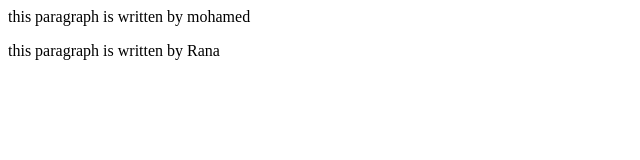
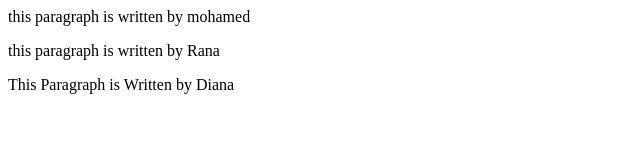
Before and after one commit to ahmedswaby/learn-Git, a plain HTML site: page index.html in a window 1280 px wide. Shown: the whole page, without its empty margins (0-640 px from the left). Drawn offline with Linux system fonts and the light colour scheme.

Commit message:
Update index.html

```diff
--- a/index.html
+++ b/index.html
@@ -7,10 +7,9 @@
     <body>
         <p> this paragraph is written by mohamed </p>
 
-
         <p> this paragraph is written by Rana </p>
 
-
+        <p>This Paragraph is Written by Diana</p>
 
 
 
```
